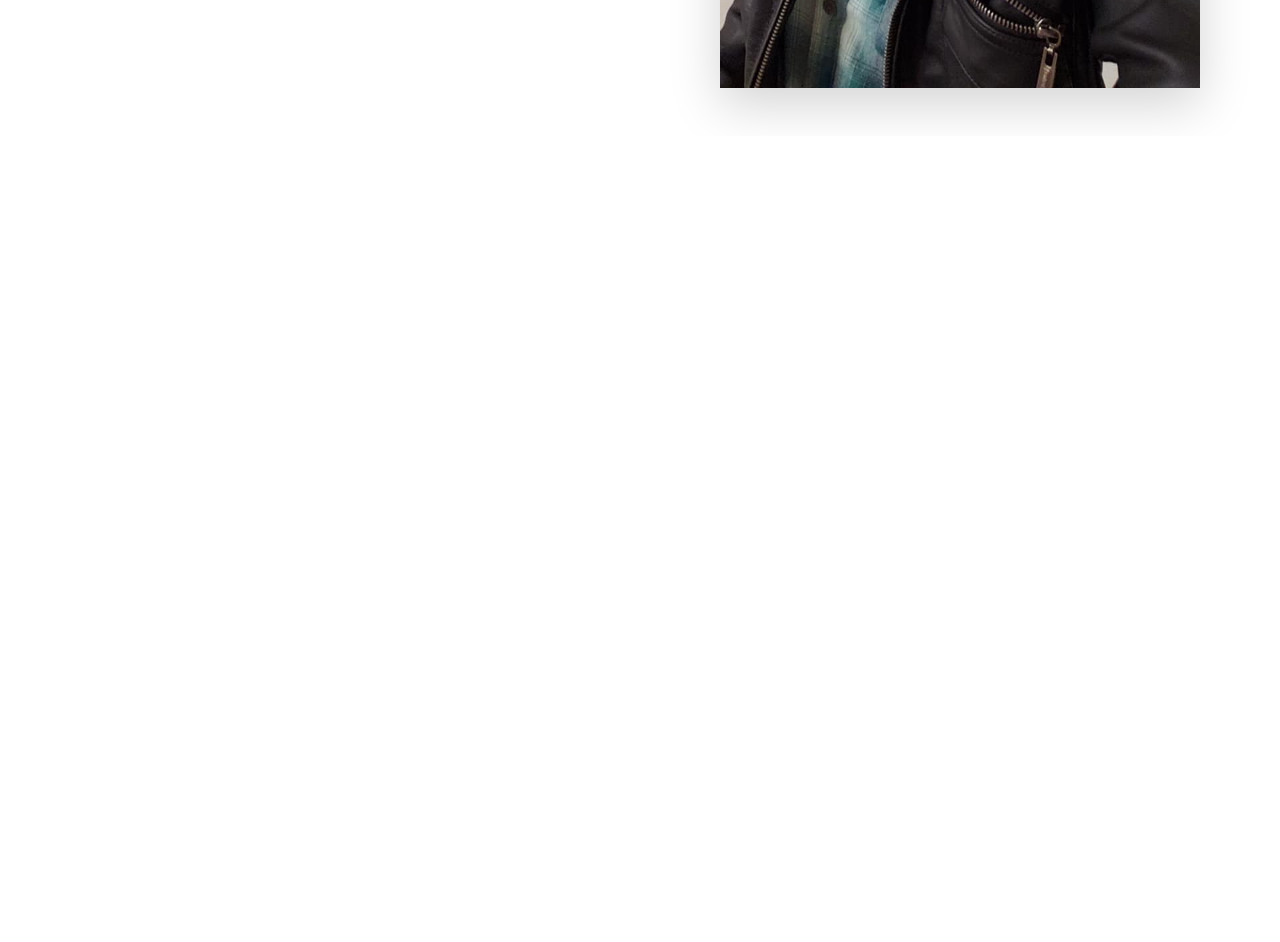
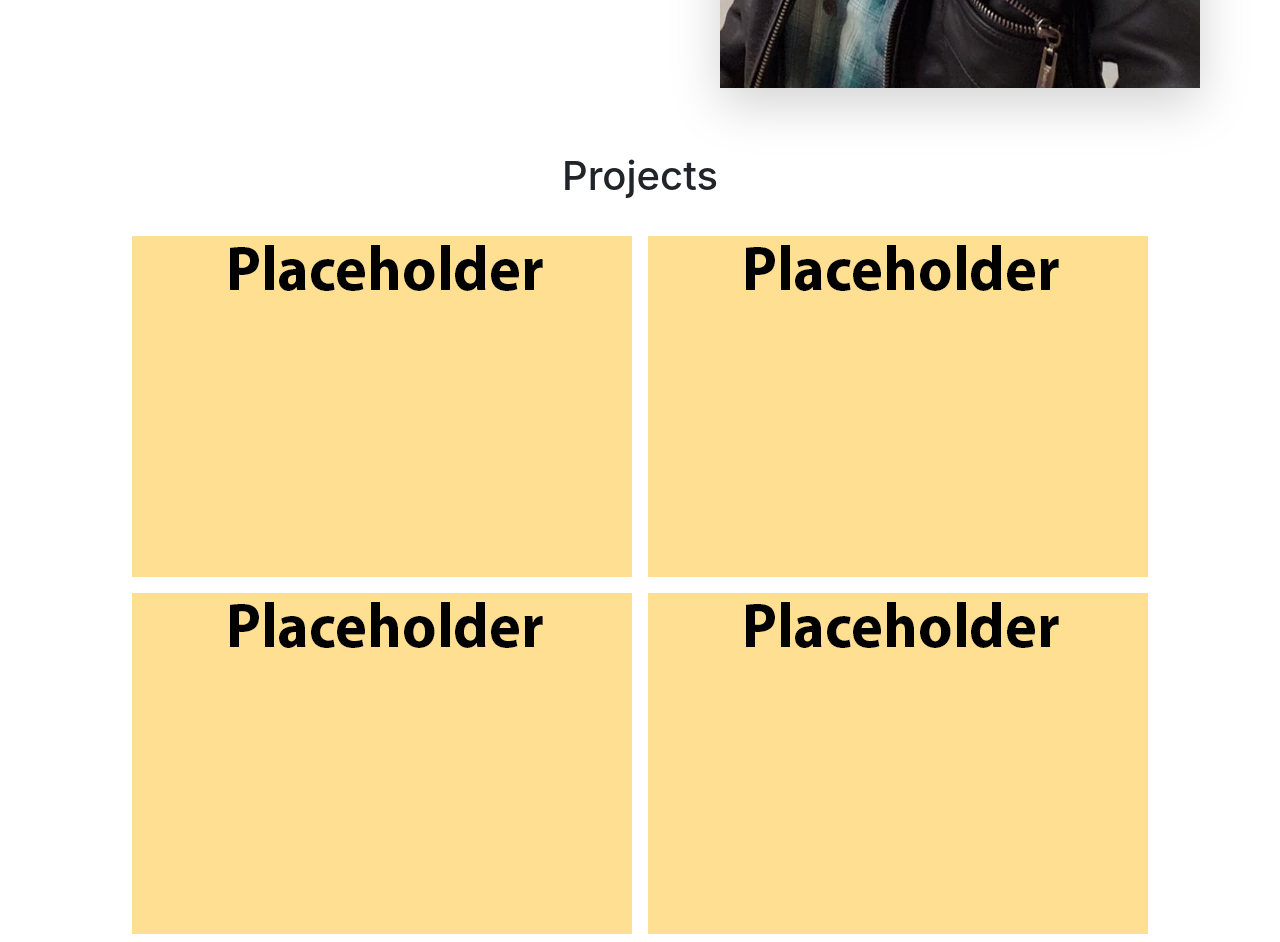
Before and after one commit to skryspin/portfolio-website, a React (Create React App) app: page / in a window 1280 px wide. Shown: the part 740-1682 px from the top of the page. Before the commit the page ends 876 px from the top, so only its background shows below. Built offline with nearby package versions, Linux system fonts and the light colour scheme.

Commit message:
Added project placeholder

```diff
--- a/src/App.js
+++ b/src/App.js
@@ -9,6 +9,7 @@ import Col from 'react-bootstrap/Col';
 import Image from 'react-bootstrap/Image';
 
 import headshot from './headshot.jpg'; // Tell webpack this JS file uses this image
+import placeholder from './Placeholder.png';
 import Practice from './Practice';
 
 import {
@@ -63,14 +64,14 @@ function Home() {
   <Container className="" fluid>
   <Row>
     <Col id="secret" className="pb-1 pt-4 py-1 px-sm-4 pt-sm-3 px-md-5 pt-md-3 pt-lg-3 px-lg-5 px-xl-5" xs={{span:12}}><h1>About me</h1>    <h5>Programmer and artist</h5>
-</Col>
+    </Col>
   </Row>
   <Row className="">
     <Col xs={{span:12, order:1}} sm={{span:6, order:0}} md={{span:6, order:0}} xl={{span:6, order:0}} lg={{span:6, order:0}} className="p-3 px-sm-4 pt-sm-0 px-md-5 pb-md-5 pt-md-0 px-lg-5 pb-lg-5 pt-lg-0 pb-xl-5 px-xl-5 pt-xl-0" >
     <p className="">
     Hi there! I'm Seb. I'm a software engineer, game developer, and artist. I strive to combine my coding skills with my creative passions. I'm looking for a career that will engage me <b>intellectually</b> and <b>creatively</b>.</p>
     <p>
-    I've developed 3D games in Unity, interned at IBM, and <a href="https://github.com/skryspin/portfolio-website"> built my own website</a>. And a lot more.  <Link to='#projects'> Go to Projects [placeholder]-> </Link></p>
+    I've developed 3D games in Unity, interned at IBM, and <a href="https://github.com/skryspin/portfolio-website"> built my own website</a>. And a lot more.  <a href='#projects'> Go to Projects [placeholder]-> </a></p>
     <p alt="I received numerous awards throughout my degree, including best project runner-up and best poster from our computer science department."> I graduated <i>summa cum laude</i> from Trinity College in 2020 with a BS in computer science. I was voted as the top student of the major by the faculty, and received numerous honors and awards. <Link alt="I was also part of InterArts, a specialized gateway program for arts students." to='#education'> Go to Academics [placeholder] -> </Link>
     </p>
 </Col>
@@ -78,6 +79,26 @@ function Home() {
       <Image className="shadow-lg w-100" src={headshot} alt="Seb smiling, dressed in a pleather jacket, button-down shirt, T-shirt and a beanie" fluid />
     </Col>
   </Row>
+  </Container>
+  <p id="secret" className="pb-1 pt-4 py-1 px-sm-4 pt-sm-3 px-md-5 pt-md-3 pt-lg-3 px-lg-5 px-xl-5" xs={{span:12}}><h1 class="text-center" id = "projects">Projects</h1>
+</p>
+  <Container className="projects d-flex justify-content-center flex-wrap " fluid>
+    <Row className="">
+      <Col className="p-2  d-flex justify-content-center" sm={12} md={6}>
+        <Image src={placeholder} alt="Placeholder image" fluid/>
+      </Col>
+      <Col className="p-2  d-flex justify-content-center" sm={12} md={6}>
+        <Image src={placeholder} alt="Placeholder image" fluid/>
+      </Col>
+    </Row>
+    <Row className="">
+      <Col className="p-2 d-flex justify-content-center" sm={12} md={6}>
+        <Image src={placeholder} alt="Placeholder image" fluid/>
+      </Col>
+      <Col className="p-2 d-flex justify-content-center" sm={12} md={6}>
+        <Image src={placeholder} alt="Placeholder image" fluid/>
+      </Col>
+    </Row>
   </Container>
     </div>
   );
```
Also changed, not shown: src/Placeholder.png (added).
